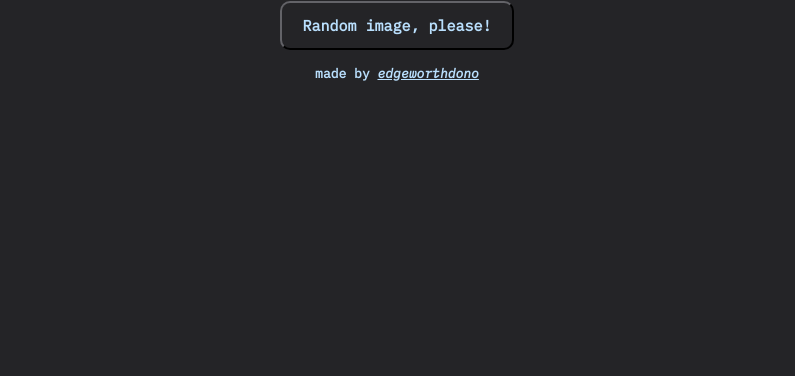
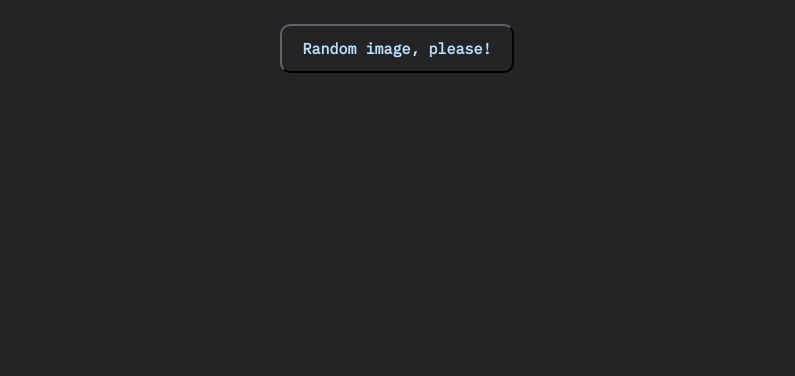
Before and after one commit to wytchbolt/random-nrmt, a plain HTML site: page index.html in a window 1280 px wide. Shown: the part 424-800 px from the top of the page, without its empty margins (243-1038 px from the left). Drawn offline with nearby package versions, Linux system fonts and the light colour scheme.

Commit message:
Update index.html

```diff
--- a/index.html
+++ b/index.html
@@ -27,7 +27,6 @@
         </button>
         <div class="el">
           <div id="randomImgContainer"></div>
-          <h4>made by <a href="https://twitter.com/edgeworthdono"> edgeworthdono</a></h4>
         </div>
       </div>
     </div>
```
